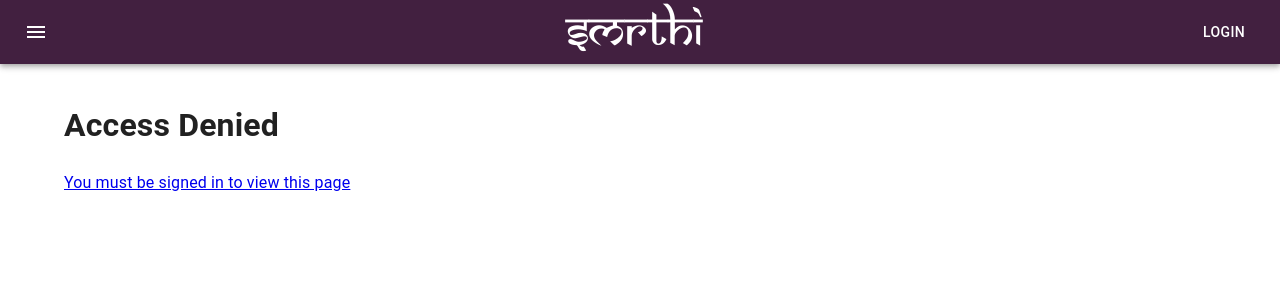
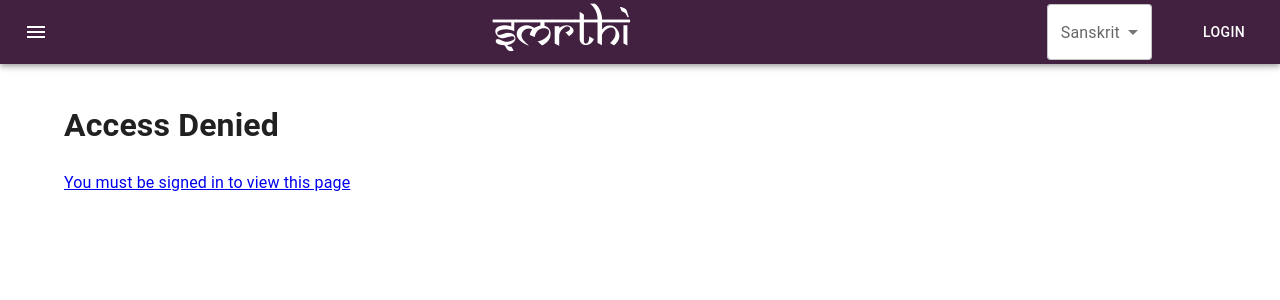
Before and after one commit to ganarajpr/indicfe, a Next.js app: page /add-line in a window 1280 px wide. Shown: the top 300 px of the page. Built offline with nearby package versions, Linux system fonts and the light colour scheme; no server answers; a web font is replaced by a local one.

Commit message:
adding language selection

```diff
--- a/components/Header.js
+++ b/components/Header.js
@@ -8,13 +8,29 @@ import MenuIcon from '@mui/icons-material/Menu';
 import Avatar from '@mui/material/Avatar';
 import MenuItem from '@mui/material/MenuItem';
 import Menu from '@mui/material/Menu';
+
 import { signIn, signOut, useSession } from 'next-auth/client';
 import { useState } from 'react';
 import Link from 'next/link';
+import { makeStyles } from '@material-ui/core/styles';
+import LanguageContext from '../shared/LanguageContext';
+import { useContext } from 'react';
+import LanguageSelector from './LanguageSelector';
+
+
+const useStyles = makeStyles((theme) => ({
+    appBar: {
+      zIndex: theme.zIndex.drawer + 1,
+    },
+    languageSelector: {
+        zIndex: theme.zIndex.drawer + 2
+    }
+}));
 
 export default function MenuAppBar() {
   const [session] = useSession();
   const [anchorEl, setAnchorEl] = useState(null);
+  const { language , setLanguage } = useContext(LanguageContext);
 
   const handleMenu = (event) => {
     setAnchorEl(event.currentTarget);
@@ -31,6 +47,10 @@ export default function MenuAppBar() {
   const handleClose = () => {
     setAnchorEl(null);
   };
+
+
+
+  const classes = useStyles();
 
   const getSignIn = () => {
 
@@ -73,7 +93,7 @@ export default function MenuAppBar() {
 
   return (
     <Box sx={{ flexGrow: 1 }}>
-      <AppBar position="sticky">
+      <AppBar position="sticky" className={classes.appBar}>
         <Toolbar>
           <IconButton
             size="large"
@@ -84,12 +104,17 @@ export default function MenuAppBar() {
           >
             <MenuIcon />
           </IconButton>
-          <Box sx={{ flexGrow: 1, justifyContent: 'center', textAlign: 'center' }}>
+          <Box sx={{ flexGrow: 1, display: 'flex', justifyContent: 'center', textAlign: 'center' }}>
             <Link href="/">
                 <Typography variant="h3" component="h3" sx={{ cursor: 'pointer', fontFamily: "Samarkan"}} >
                     SMRTHI
                 </Typography>
             </Link>
+            </Box>
+            <Box
+                className={classes.languageSelector}
+                sx={{ justifyContent: 'right', display: 'flex' }}>
+                <LanguageSelector/>
             </Box>
           {getSignIn()}
         </Toolbar>
--- /dev/null
+++ b/components/LanguageProvider.js
@@ -0,0 +1,10 @@
+import LanguageContext from '../shared/LanguageContext';
+import { useState } from 'react';
+export default function LanguageProvider ({children}) {
+    const [language, setLanguage] = useState('devanagari');
+    return (
+        <LanguageContext.Provider value={{language, setLanguage}}>
+            {children}
+        </LanguageContext.Provider>
+    );
+}
--- /dev/null
+++ b/components/LanguageSelector.js
@@ -0,0 +1,31 @@
+import LanguageContext from '../shared/LanguageContext';
+import { useContext } from "react";
+import FormControl from '@mui/material/FormControl';
+import Select from '@mui/material/Select';
+import MenuItem from '@mui/material/MenuItem';
+
+export default function LanguageSelector () {
+    const { language, setLanguage } = useContext(LanguageContext);
+    const onSelectLanguage = (e) => {
+        setLanguage(e.target.value);
+    };
+    return (
+        <FormControl>
+            <Select
+                autoWidth
+                defaultValue="devanagari"
+                sx= {{backgroundColor: '#fff', color: 'text.secondary', mr: 5}}
+                onChange={onSelectLanguage}
+                value={language}
+                inputProps={{
+                    name: 'language'
+                }}>
+                <MenuItem value="devanagari">Sanskrit</MenuItem>
+                <MenuItem value="kannada">Kannada</MenuItem>
+                <MenuItem value="telugu">Telugu</MenuItem>
+                <MenuItem value="tamil">Tamil</MenuItem>
+                <MenuItem value="iast">English</MenuItem>
+            </Select>
+        </FormControl>
+    );
+}
--- a/pages/_app.js
+++ b/pages/_app.js
@@ -3,6 +3,7 @@ import Head from 'next/head';
 import axios from "axios";
 import CssBaseline from '@mui/material/CssBaseline';
 import { ThemeProvider } from '@mui/material/styles';
+import LanguageProvider from '../components/LanguageProvider';
 import theme from '../components/theme';
 import '../styles/globals.css';
 axios.defaults.baseURL = process.env.NEXTAUTH_URL;
@@ -30,7 +31,9 @@ export default function App ({ Component, pageProps }) {
         <CssBaseline>
           <ThemeProvider theme={theme}>
                 <Provider session={pageProps.session}>
-                    <Component {...pageProps} />
+                    <LanguageProvider>
+                        <Component {...pageProps} />
+                    </LanguageProvider>
                 </Provider>
             </ThemeProvider>
         </CssBaseline>
--- a/pages/book/[name]/index.js
+++ b/pages/book/[name]/index.js
@@ -12,6 +12,7 @@ import CardContent from '@mui/material/CardContent';
 import Sanscript from '@sanskrit-coders/sanscript';
 import Box from '@mui/material/Box';
 import Paper from '@mui/material/Paper';
+import LanguageText from "../../../components/LanguageText";
 
 export default function Book({ bookContexts,bookName }) {
 
@@ -63,7 +64,7 @@ export default function Book({ bookContexts,bookName }) {
                     <Paper elevation={0}>
                             <Typography variant="h3" component="h3"
                                 sx={{ color: '#999' }}>
-                                {Sanscript.t(bookName, 'hk', 'devanagari')}
+                                    <LanguageText source="hk">{bookName}</LanguageText>
                             </Typography>
                     </Paper>
                 </Box>
--- /dev/null
+++ b/shared/LanguageContext.js
@@ -0,0 +1,6 @@
+
+import { createContext } from "react";
+
+const LanguageContext = createContext('devanagari');
+
+export default LanguageContext;
```
Also changed, not shown: components/HighlightLine.js (+6 -5 lines), components/LanguageText.js (added, +16 -0 lines), pages/book/[name]/[bookContext].js (+4 -3 lines), pages/book/[name]/_OriginalText.js (+8 -7 lines), pages/book/[name]/chapter/[chpNo].js (+6 -4 lines).
